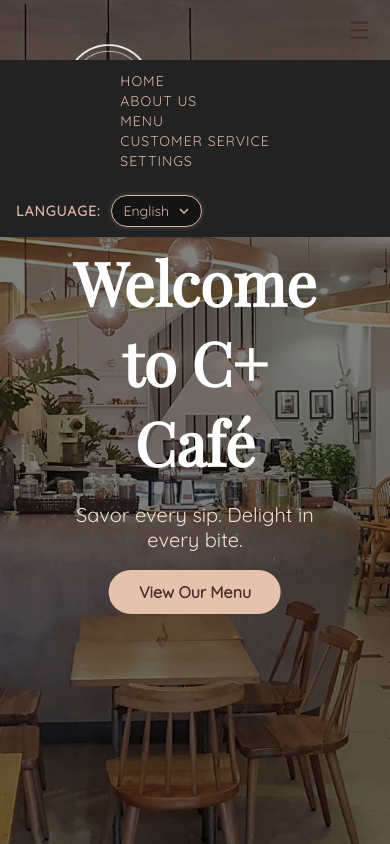
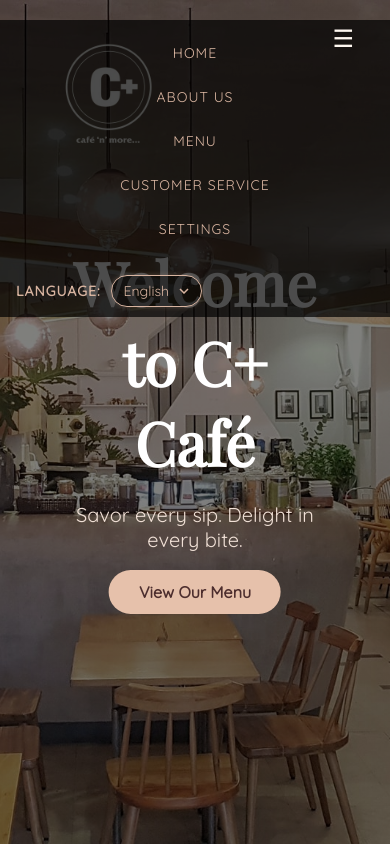
Before and after one commit to ChocolateIsDelicious/C-Cafe, a plain HTML site: page index.html in a window 390 px wide. Both pictures are taken after a click on the button "Toggle navigation". Shown: the top 844 px of the page. Drawn offline with nearby package versions, Linux system fonts and the light colour scheme.

Commit message:
Add files via upload

```diff
--- a/style.css
+++ b/style.css
@@ -36,7 +36,7 @@
   align-items: center;
   transition: background 0.3s ease;
   box-sizing: border-box;
-  background-color: var()
+
 }
 .nav-right {
   display: flex;
@@ -279,30 +279,37 @@
 
 /* Mobile adaptation */
 .hamburger {
-  display: none;
+  position: absolute;
+    top: 15px;
+    right: 20px;
+  display: block;
   font-size: 24px;
   background: none;
+  cursor: pointer;
+  color: #fff8f1;
+  background: transparent;
   border: none;
-  color: inherit;
-  cursor: pointer;
-  z-index: 11;
+  padding: 0.5rem 1rem;
+  z-index: 9999;
 }
 
+
+
 @media (max-width: 768px) {
-  .hamburger {
-    display: block;
-    position: absolute;
-    top: 15px;
-    right: 20px;
-  }
+  .nav-right ul li {
+  margin: 12px 0;
+  text-align: center;
+}
+
+
 
   .nav-right {
     display: none;
     flex-direction: column;
     width: 100%;
-    background-color: var(--navbar-bg, #222);
+    background-color: rgba(0,0,0,0.7);
     position: absolute;
-    top: 60px; /* adjust depending on navbar height */
+    top: 20px;
     left: 0;
     padding: 10px 0;
     z-index: 10;
```
